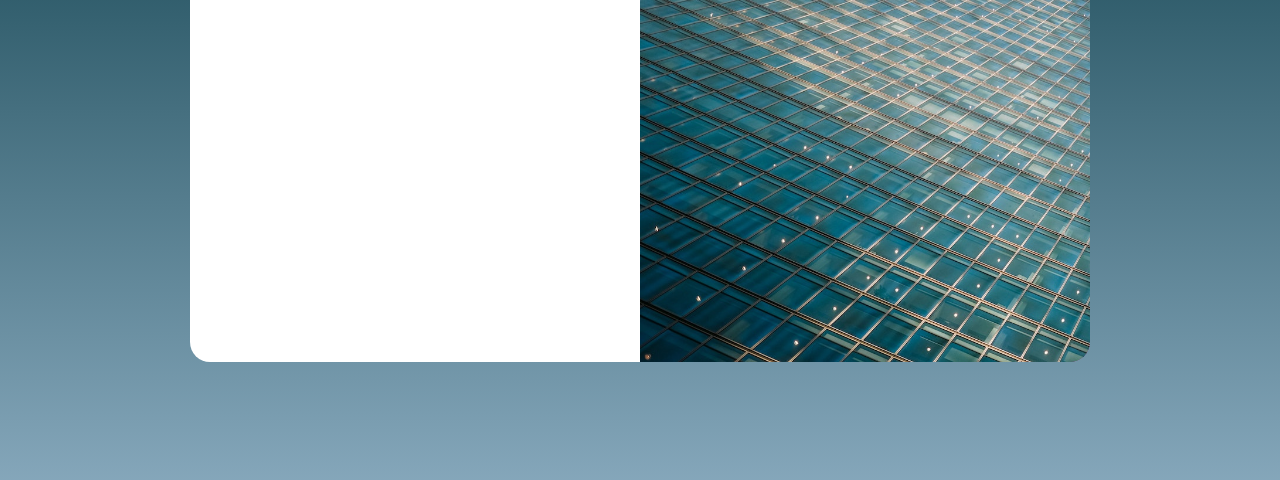
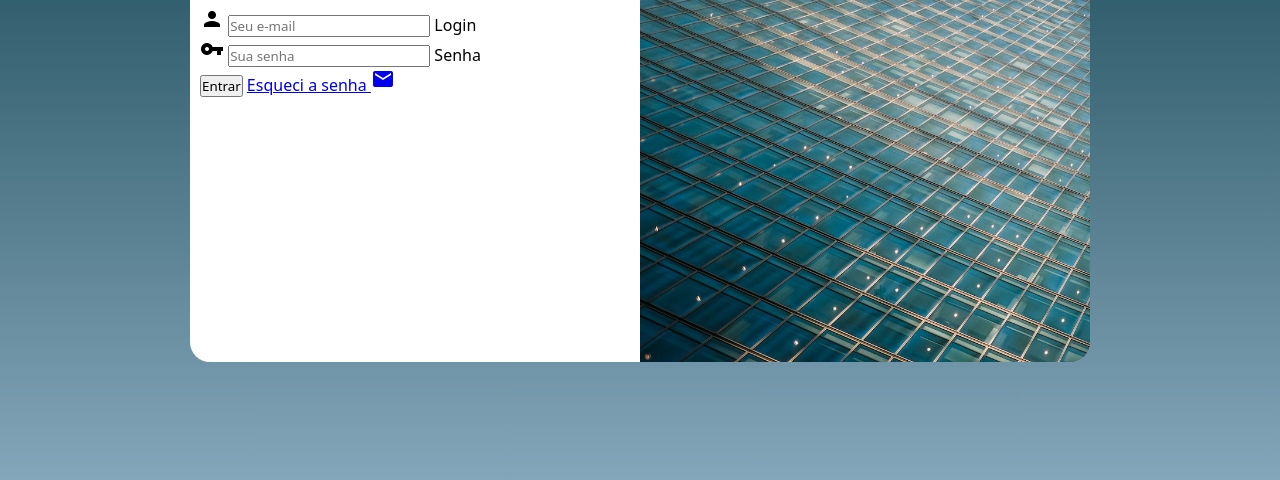
Before and after one commit to Gabrielmacedo12/projeto-login-fazendo-sozinho, a plain HTML site: page index.html in a window 1280 px wide. Shown: the part 288-768 px from the top of the page. Drawn offline with Linux system fonts and the light colour scheme.

Commit message:
adicionei o formulário

```diff
--- a/estilos/style.css
+++ b/estilos/style.css
@@ -30,7 +30,7 @@ section#login {
     left: 50%;
     top: 50%;
     transform: translate(-50%, -50%);
-    width: 250px;
+    width: 255px;
     height: 500px;
     border-radius: 20px;
     transition: width 0.3s, height 0.3s;
@@ -54,5 +54,6 @@ section#login > div#formulario h2 {
 }
 section#login > div#formulario > p {
     font-size: 0.9em;
+    margin-bottom: 20px;
 
 }
--- a/index.html
+++ b/index.html
@@ -7,6 +7,8 @@
     <title>Login</title>
     <link rel="stylesheet" href="estilos/style.css">
     <link rel="stylesheet" href="estilos/mediaquery.css">
+    <link href="https://fonts.googleapis.com/icon?family=Material+Icons"
+      rel="stylesheet">
 </head>
 <body>
     <main>
@@ -21,6 +23,23 @@
                 sua conta e poder acessar as configurações do seu
                  anbiente.
             </p>
+            <form action="login.php" method="post" autocomplete="on">
+                <div class="campo">
+                    <span class="material-icons">person</span>
+                    <input type="email" name="login" id="ilogin"
+                    placeholder="Seu e-mail" autocomplete="email" required maxlength="30">
+                    <label for="ilogin">Login</label>
+                </div>
+                <div class="campo">
+                    <span class="material-icons">vpn_key</span>
+                    <input type="password" name="senha" id="isenha"
+                    placeholder="Sua senha" autocomplete="current-password" required minlength="8"
+                    maxlength="20">
+                    <label for="isenha">Senha</label>
+                </div>
+                <input type="submit" value="Entrar">
+                <a href="esqueci.html">Esqueci a senha <span class="material-icons">mail</span></a>
+            </form>
             </div>
         </section>
     </main>
```
